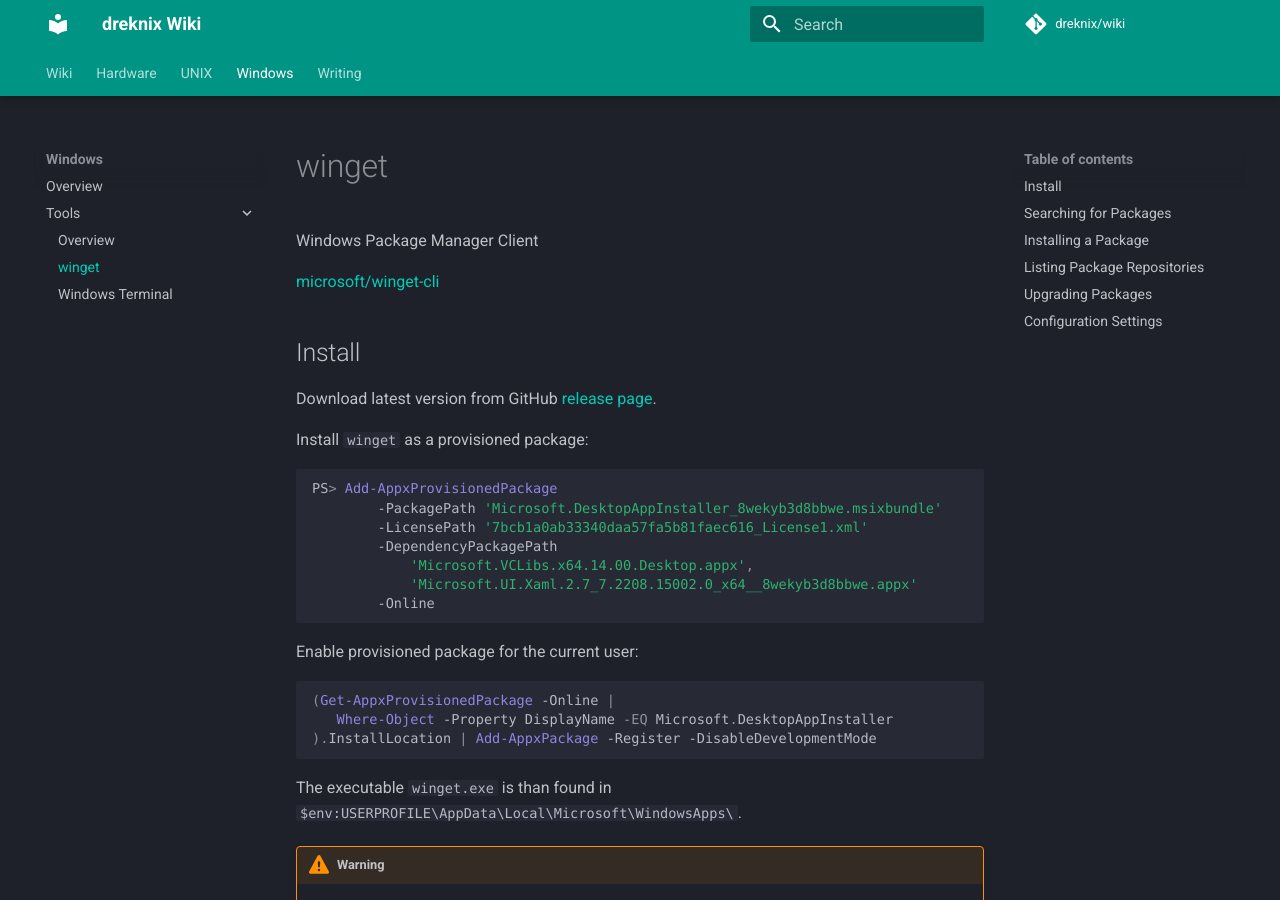
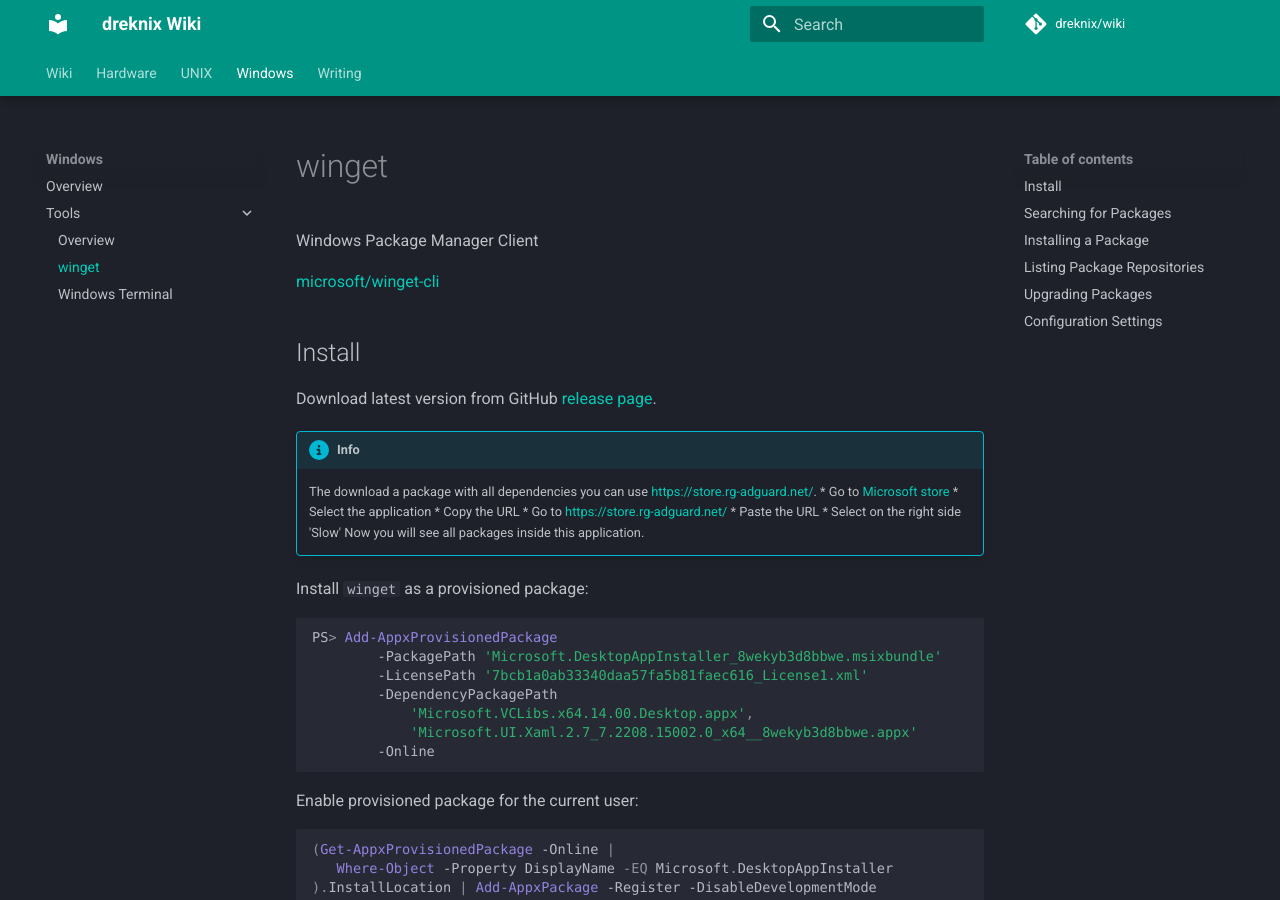
Before and after one commit to dreknix/wiki, an MkDocs documentation site: the page built from docs/windows/tools/winget.md, in a window 1280 px wide and 900 px high. Built offline with MkDocs 1.6.1 and Material for MkDocs 9.7.7, drawn with Linux system fonts in a browser that asks for light colours; some web fonts are replaced; comment, search, counter and statistics services are not loaded.

Commit message:
Add information about getting packages without Microsoft store

```diff
--- a/docs/windows/tools/winget.md
+++ b/docs/windows/tools/winget.md
@@ -8,6 +8,18 @@ https://github.com/microsoft/winget-cli
 
 Download latest version from GitHub
 [release page](https://github.com/microsoft/winget-cli/releases).
+
+!!! info
+
+    The download a package with all dependencies you can use
+    [https://store.rg-adguard.net/](https://store.rg-adguard.net/).
+    * Go to [Microsoft store](https://apps.microsoft.com/store/)
+    * Select the application
+    * Copy the URL
+    * Go to [https://store.rg-adguard.net/](https://store.rg-adguard.net/)
+    * Paste the URL
+    * Select on the right side 'Slow'
+    Now you will see all packages inside this application.
 
 Install `winget` as a provisioned package:
 
```
